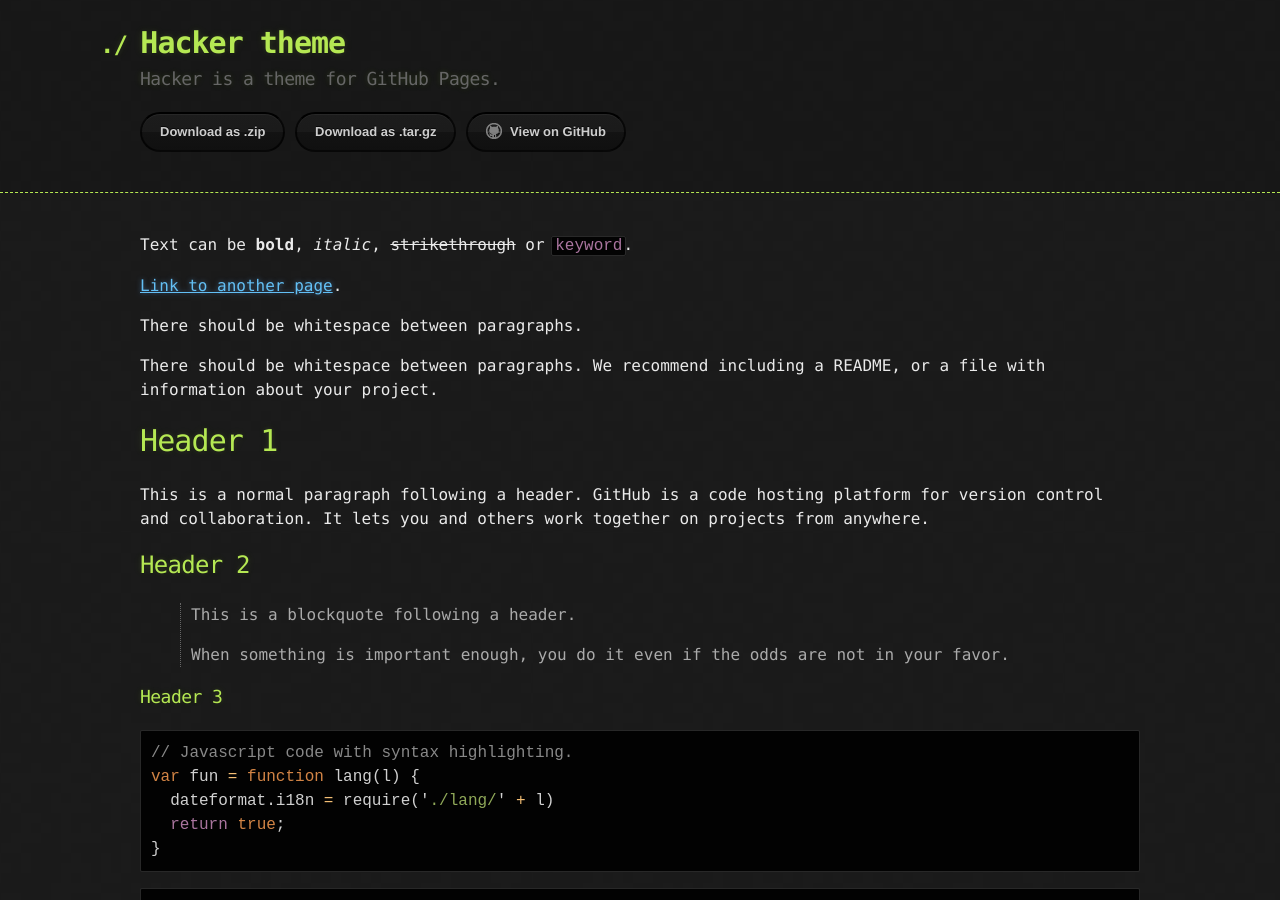
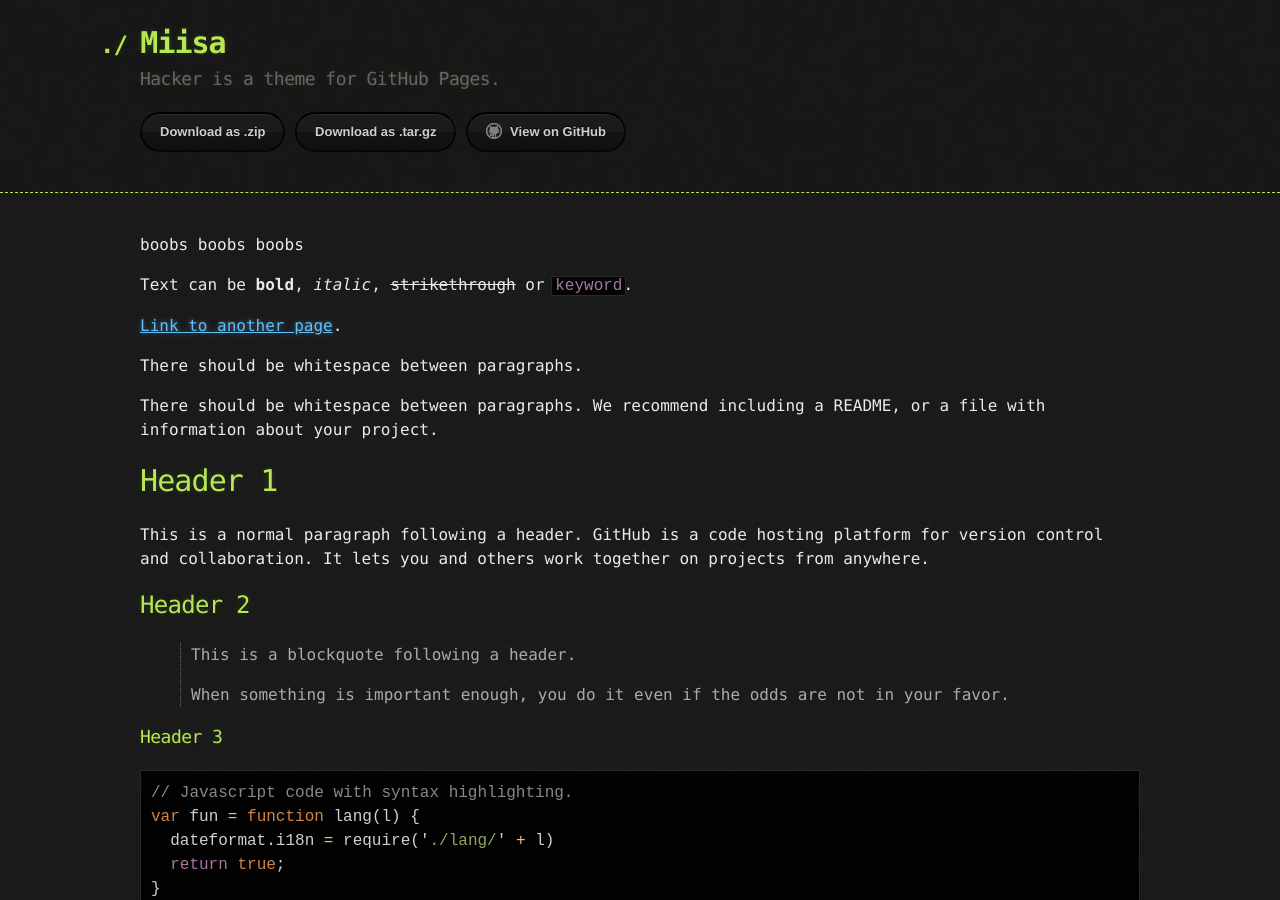
Before and after one commit to miisak/miisak.github.io, a Jekyll site: the page built from index.md, in a window 1280 px wide and 900 px high. Built offline with Jekyll 4.4.1, drawn with Linux system fonts in a browser that asks for light colours.

Commit message:
miisa changes

```diff
--- a/_config.yml
+++ b/_config.yml
@@ -1,4 +1,4 @@
-title: Hacker theme
+title: Miisa
 description: Hacker is a theme for GitHub Pages.
 show_downloads: true
 google_analytics:
--- a/index.md
+++ b/index.md
@@ -1,6 +1,9 @@
 ---
 layout: default
 ---
+
+
+boobs boobs boobs
 
 Text can be **bold**, _italic_, ~~strikethrough~~ or `keyword`.
 
```
Also changed, not shown: another-page.md (+3 -0 lines).
